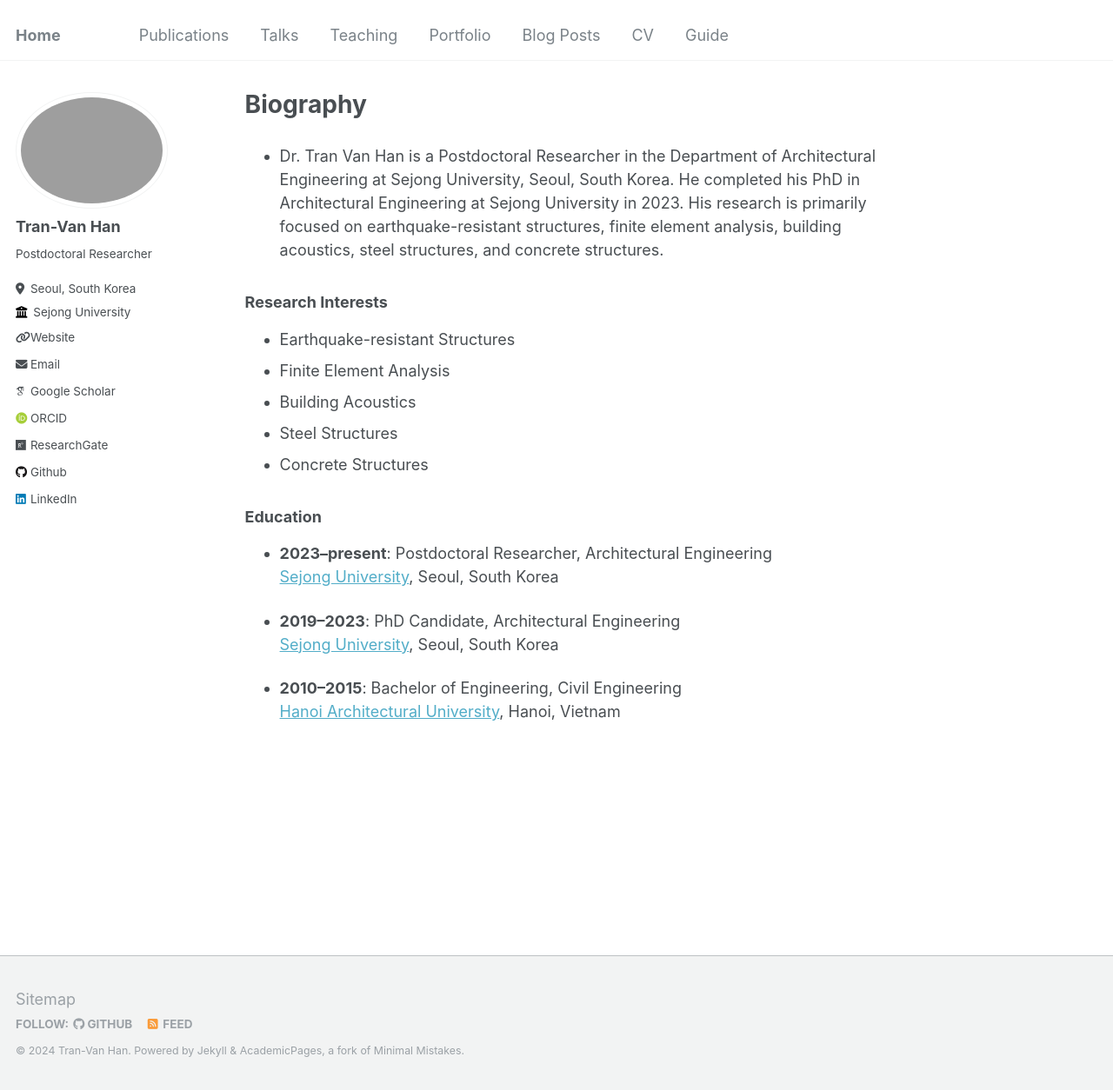
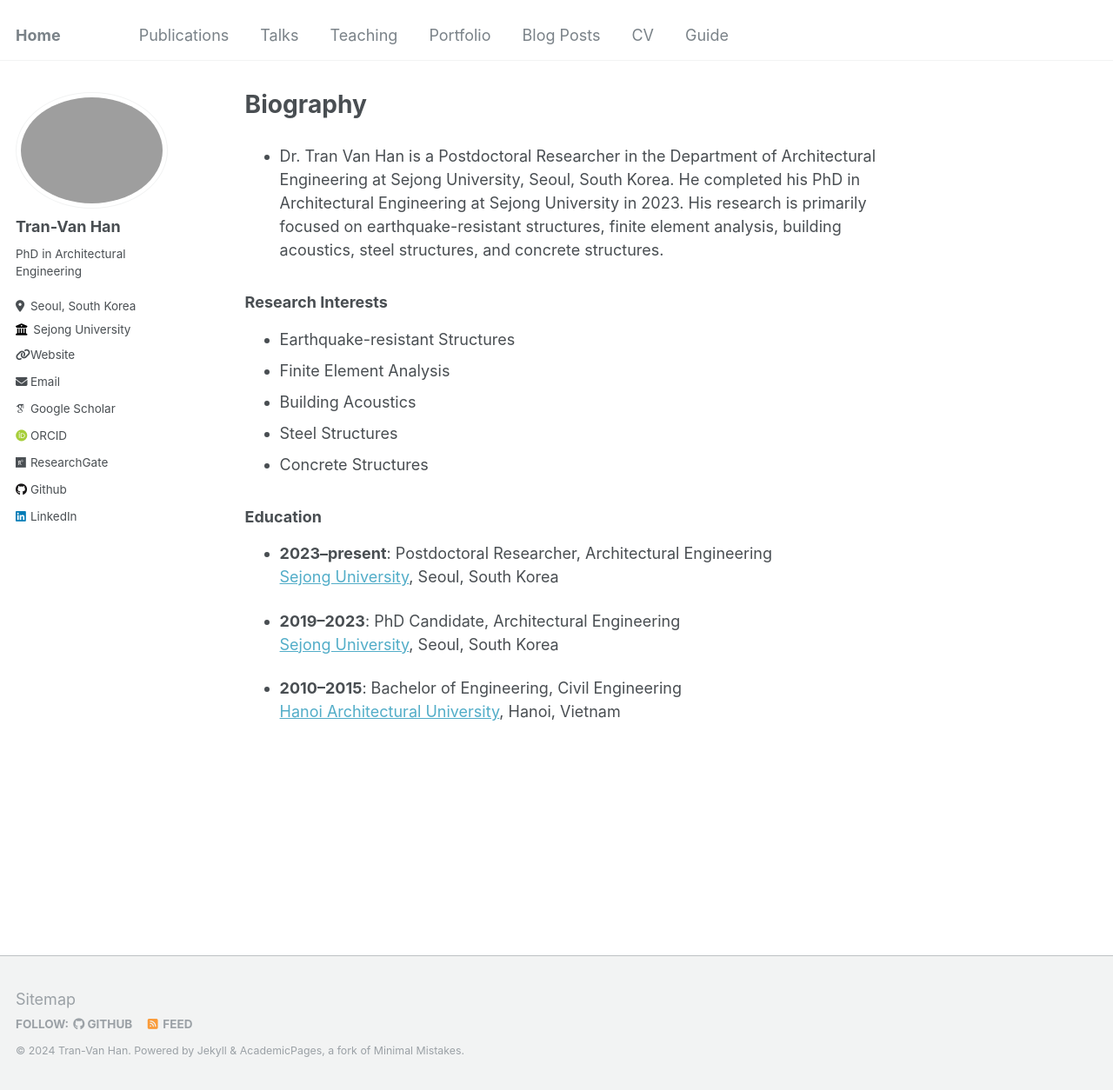
Before and after one commit to tranhan1405/tranhan1405.github.io, a Jekyll site: the page built from _pages/about.md, in a window 1280 px wide and 1254 px high. Shown: the whole window at 87% size. Built offline with Jekyll 4.4.1, drawn with Linux system fonts in a browser that asks for light colours; some web fonts are replaced.

Commit message:
Update _config.yml

```diff
--- a/_config.yml
+++ b/_config.yml
@@ -24,7 +24,7 @@ author:
   avatar           : "profile_1.png"
   name             : "Tran-Van Han"
   pronouns         : # example: "she/her"
-  bio              : "Postdoctoral Researcher"
+  bio              : "PhD in Architectural Engineering"
   location         : "Seoul, South Korea"
   employer         : "Sejong University"
   uri              : "tranhan1405.github.io"
```
